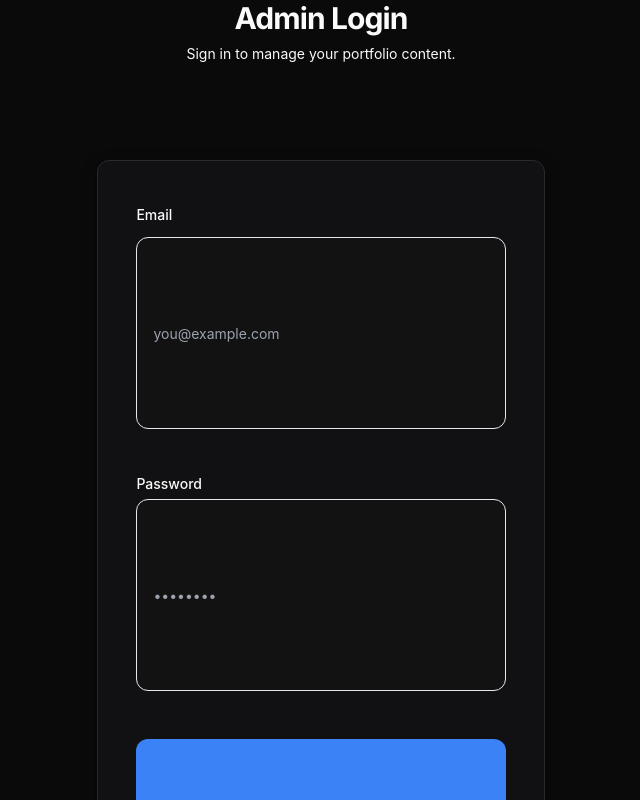
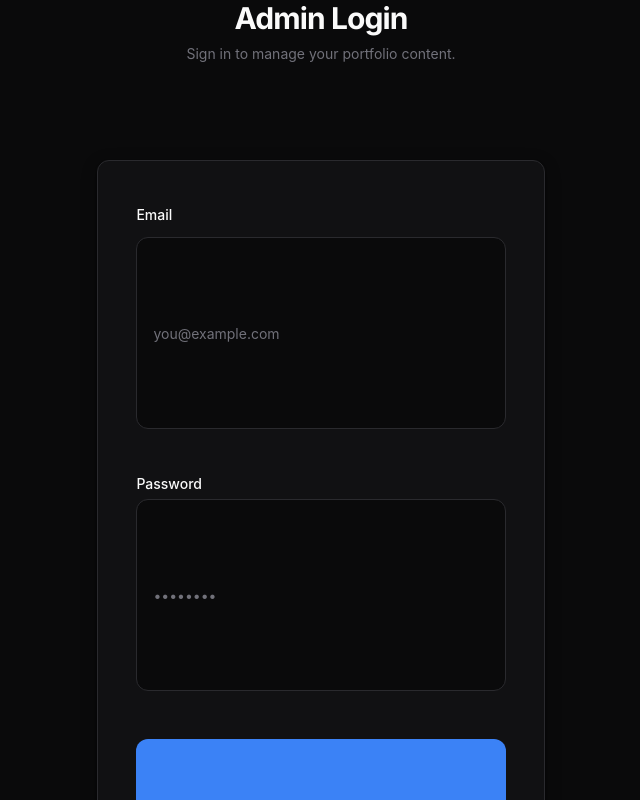
Before and after one commit to Vamsi-i7/v-portfolio, a React (Vite) app: page /admin/login in a window 1280 px wide. Shown: the top 800 px of the page, without its empty margins (319-959 px from the left). Built offline with nearby package versions, Linux system fonts and the light colour scheme; no server answers; a web font is replaced by a local one.

Commit message:
fix(auth): resolve auth rendering and build issues

```diff
--- a/src/components/layout/AdminLayout.tsx
+++ b/src/components/layout/AdminLayout.tsx
@@ -14,7 +14,7 @@ export function AdminLayout() {
   return (
     <div className="flex min-h-screen bg-surface">
       {/* Sidebar Placeholder */}
-      <aside className="w-64 border-r border-border bg-base flex flex-col hidden md:flex">
+      <aside className="w-64 border-r border-border bg-base hidden flex-col md:flex">
         <div className="h-14 flex items-center px-4 border-b border-border">
           <span className="font-display font-bold text-sm tracking-wide uppercase text-accent">V Portfolio</span>
         </div>
--- a/src/contexts/AuthContext.tsx
+++ b/src/contexts/AuthContext.tsx
@@ -1,5 +1,6 @@
+import * as React from 'react'
 import { createContext, useContext, useEffect, useState } from 'react'
-import { Session, User } from '@supabase/supabase-js'
+import type { Session, User } from '@supabase/supabase-js'
 import { supabase } from '@/lib/supabase'
 
 interface AuthContextType {
--- a/tailwind.config.js
+++ b/tailwind.config.js
@@ -10,6 +10,42 @@ export default {
     extend: {
       // ─── Color Tokens (PRD §5.2) ───────────────────────────────────────────
       colors: {
+        // shadcn/ui standard tokens
+        background:         'var(--background)',
+        foreground:         'var(--foreground)',
+        card: {
+          DEFAULT:          'var(--card)',
+          foreground:       'var(--card-foreground)',
+        },
+        popover: {
+          DEFAULT:          'var(--popover)',
+          foreground:       'var(--popover-foreground)',
+        },
+        primary: {
+          DEFAULT:          'var(--primary)',
+          foreground:       'var(--primary-foreground)',
+        },
+        secondary: {
+          DEFAULT:          'var(--secondary)',
+          foreground:       'var(--secondary-foreground)',
+        },
+        muted: {
+          DEFAULT:          'var(--muted)',
+          foreground:       'var(--muted-foreground)',
+        },
+        accent: {
+          DEFAULT:          'var(--accent)',
+          foreground:       'var(--accent-foreground)',
+        },
+        destructive: {
+          DEFAULT:          'var(--destructive)',
+          foreground:       'var(--destructive-foreground)',
+        },
+        border:             'var(--border)',
+        input:              'var(--input)',
+        ring:               'var(--ring)',
+
+        // Custom design tokens
         'bg-base':          'var(--bg-base)',
         'bg-surface':       'var(--bg-surface)',
         'bg-elevated':      'var(--bg-elevated)',
--- a/tsconfig.app.json
+++ b/tsconfig.app.json
@@ -22,8 +22,6 @@
     "noFallthroughCasesInSwitch": true,
     "erasableSyntaxOnly": true,
 
-    /* Path aliases */
-    "baseUrl": ".",
     "paths": {
       "@/*": ["./src/*"]
     }
```
